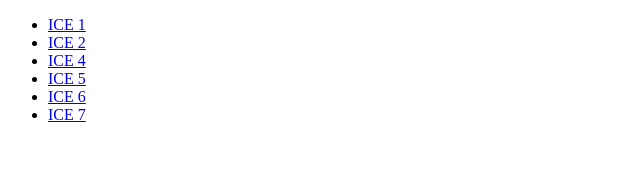
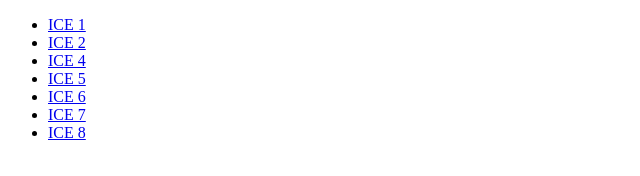
Before and after one commit to R-app/R-app.github.io, a plain HTML site: page index.html in a window 1280 px wide. Shown: the full height of the page, 0-640 px from the left. Drawn offline with Linux system fonts and the light colour scheme.

Commit message:
links added

```diff
--- a/index.html
+++ b/index.html
@@ -15,6 +15,7 @@
         <li><a href="./ICE5/index.html">ICE 5</li>
         <li><a href="./ICE-6/index.html">ICE 6</li>
         <li><a href="./ICE-7/index.html">ICE 7</li>
+        <li><a href="./ICE8/ICE-Forms.html">ICE 8</li>
       </ul>
     </nav>
 
```
